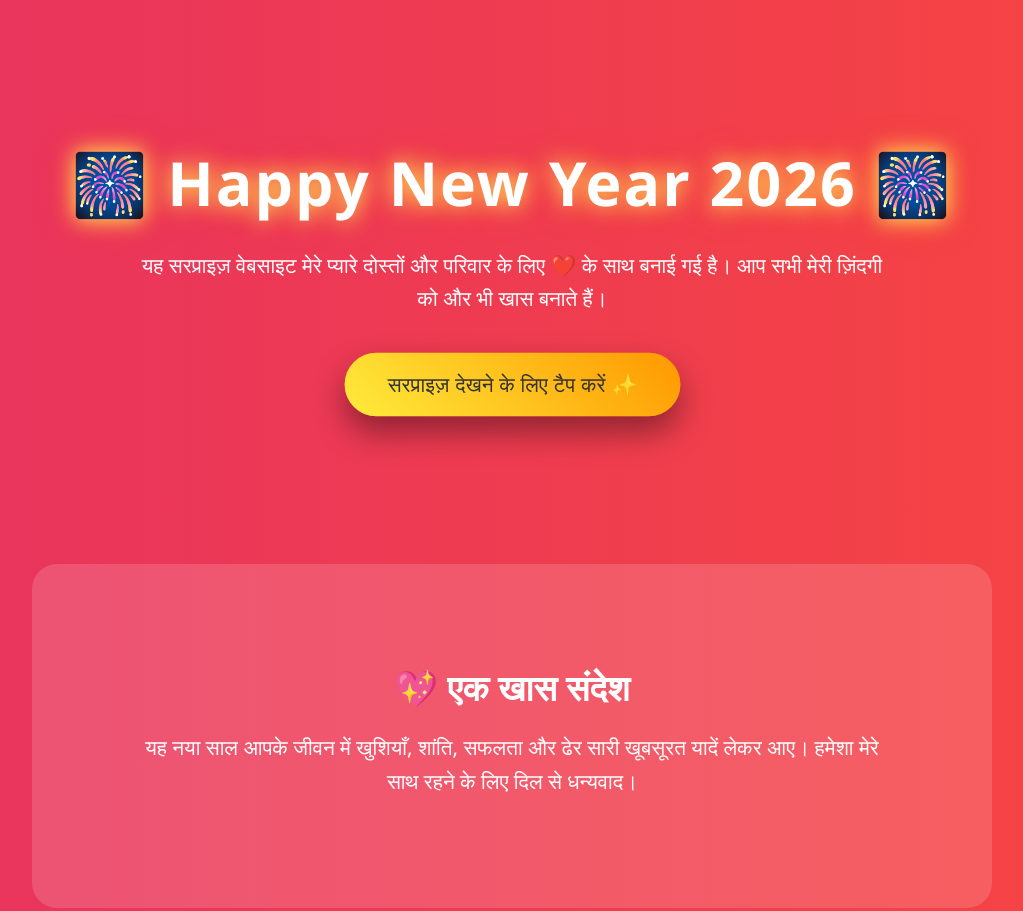
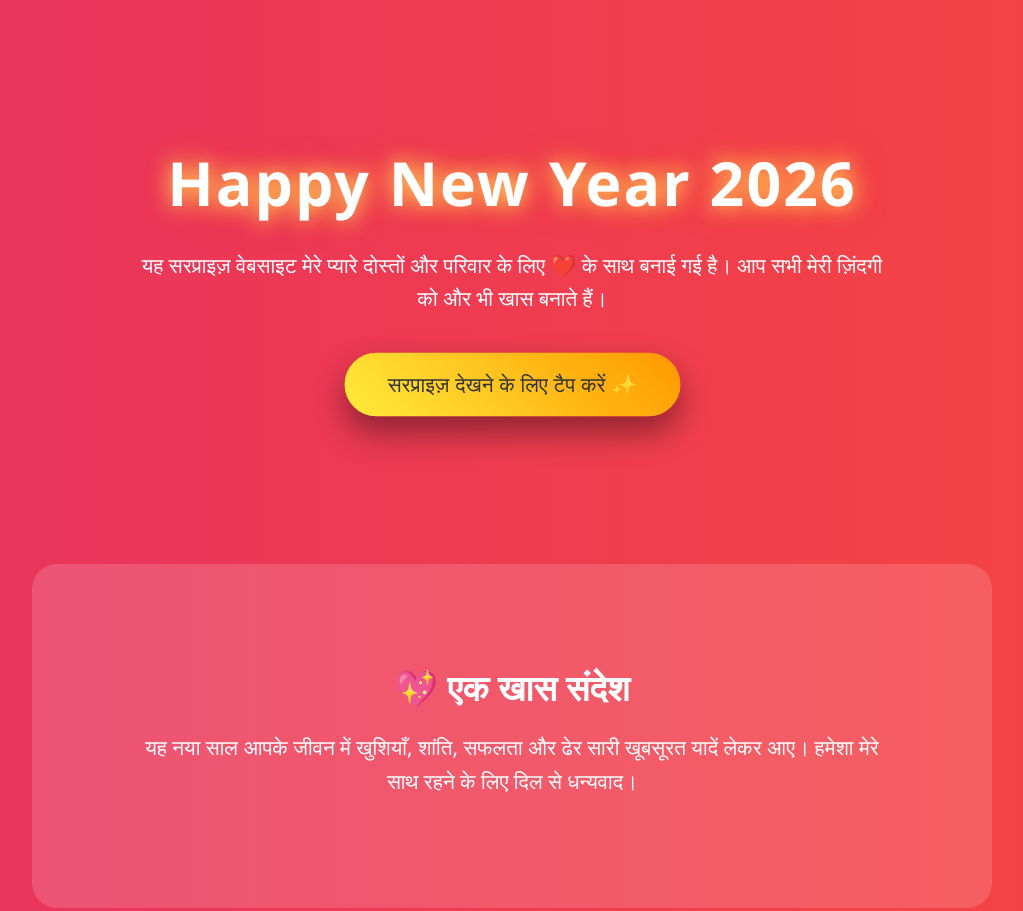
Before and after one commit to shivamsharma7400/HAPPY-NEW-YEAR-2026, a plain HTML site: page index.html in a window 1280 px wide. Shown: the top 911 px of the page, without its empty margins (128-1151 px from the left). Drawn offline with Linux system fonts and the light colour scheme.

Commit message:
Update index.html

```diff
--- a/index.html
+++ b/index.html
@@ -152,7 +152,7 @@
   <canvas id="confetti"></canvas>
 
   <header>
-    <h1>🎆 Happy New Year 2026 🎆</h1>
+    <h1>Happy New Year 2026</h1>
     <p>
       यह सरप्राइज़ वेबसाइट मेरे प्यारे दोस्तों और परिवार के लिए ❤️ के साथ बनाई गई है।
       आप सभी मेरी ज़िंदगी को और भी खास बनाते हैं।
```
